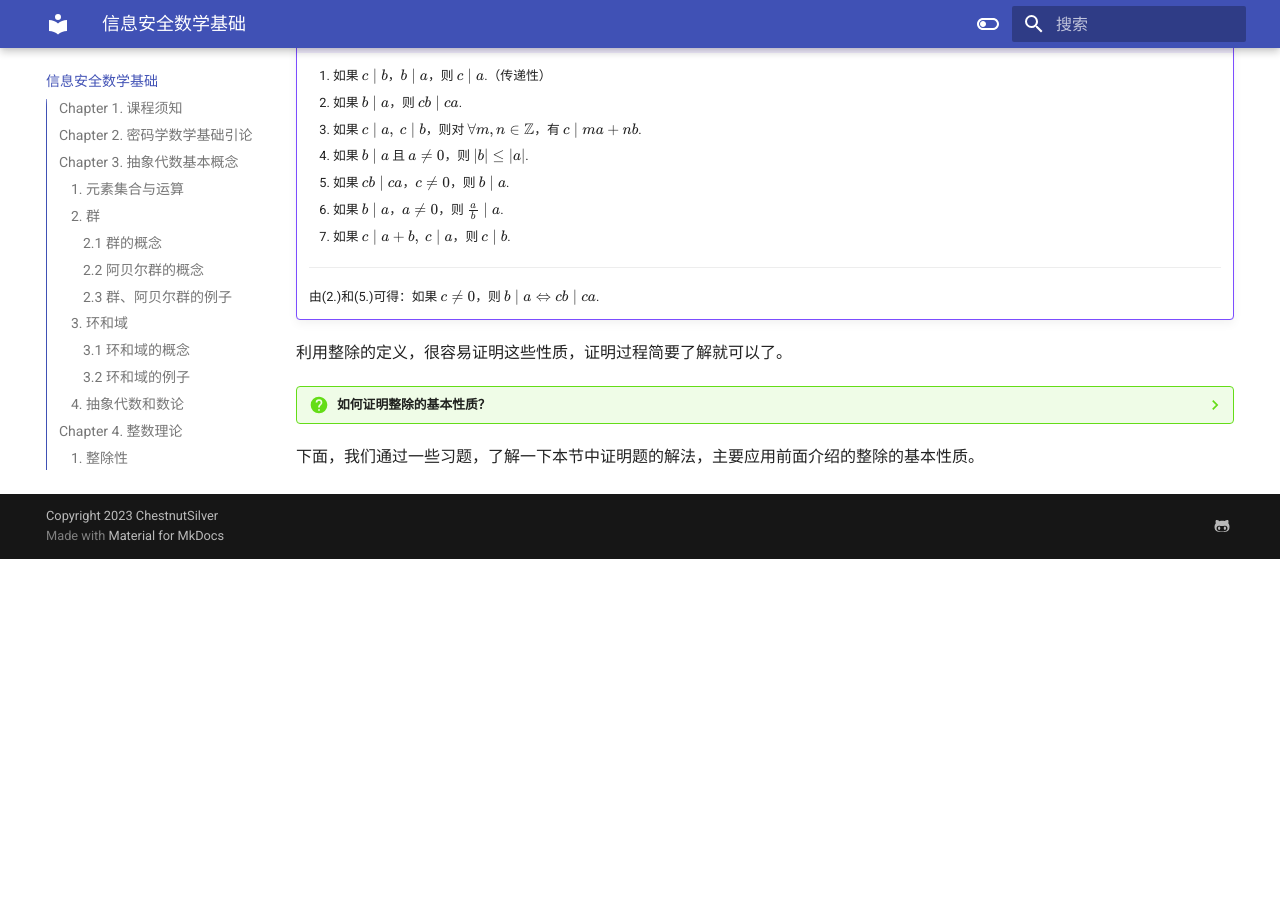
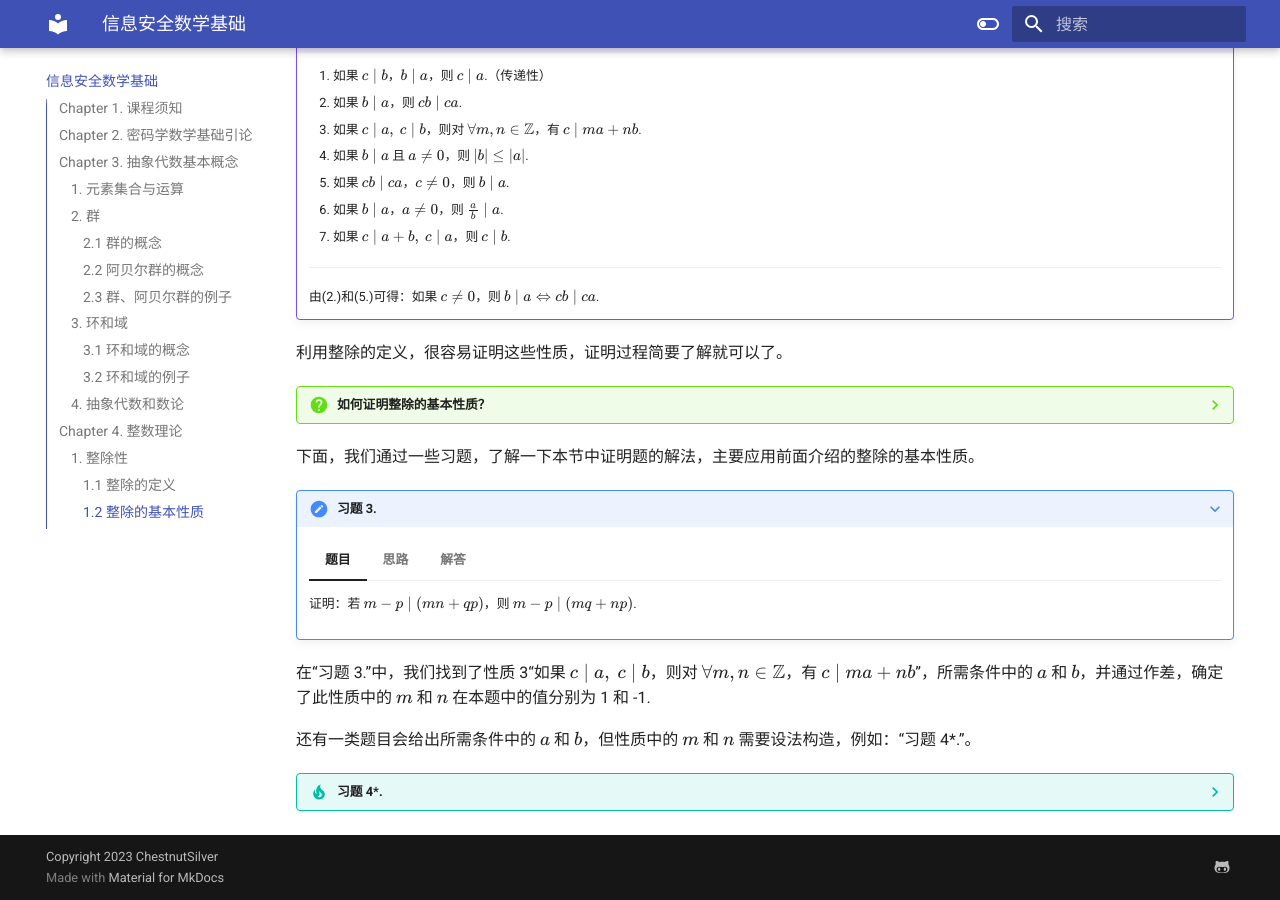
Before and after one commit to ChestnutSilver/TJIS-My-Helloworld, an MkDocs documentation site: the page built from docs/信息安全数学基础.md, in a window 1280 px wide and 900 px high, scrolled down 5776 px. Built offline with MkDocs 1.6.1 and Material for MkDocs 9.7.7, drawn with Linux system fonts in a browser that asks for light colours; before the commit the page ends 6335 px from its top, so only the background shows below that.

Commit message:
Update 信息安全数学基础.md

```diff
--- a/docs/信息安全数学基础.md
+++ b/docs/信息安全数学基础.md
@@ -555,3 +555,67 @@
         $\therefore c\mid b$
 
 下面，我们通过一些习题，了解一下本节中证明题的解法，主要应用前面介绍的整除的基本性质。
+
+???+ note "习题 3."
+
+    === "题目"
+
+        证明：若 $m-p\mid (mn+qp)$，则 $m-p\mid (mq+np)$.
+
+    === "思路"
+
+        在这类“给定了一部分整除条件，要证明一个整除结论”的题目中，**性质 3** 的应用是常见的。
+
+        性质 3：如果 $c\mid a,\ c\mid b$，则对 $\forall m,n\in\Bbb Z$，有 $c\mid ma+nb$.
+
+        对于这道题目而言，要证明 $m-p\mid (mq+np)$，并且给出了 $m-p\mid (mn+qp)$ 这个条件，问题的关键就转化为：**找到 $m-p$ 的另一个倍数**。
+
+        观察 $mn+qp$ 和 $mq+np$，容易发现**二者作差**可以得到另一个倍数，从而问题得解。
+
+    === "解答"
+
+        证明：
+
+        $(mn+qp)-(mq+np)=mn-mq+qp-np=m(n-q)-p(n-q)=(m-p)(n-q)$
+
+        要证：$m-p\mid (mq+np)$
+
+        只需证：$m-p\mid (mn+qp)-(m-p)(n-q)$
+
+        又由：$m-p\mid (mn+qp)$，$m-p\mid (m-p)(n-q)$
+
+        $\therefore m-p\mid (mn+qp)-(m-p)(n-q)$（性质 3）
+
+        即：$m-p\mid (mq+np)$
+
+        证毕。
+
+在“习题 3.”中，我们找到了性质 3“如果 $c\mid a,\ c\mid b$，则对 $\forall m,n\in\Bbb Z$，有 $c\mid ma+nb$”，所需条件中的 $a$ 和 $b$，并通过作差，确定了此性质中的 $m$ 和 $n$ 在本题中的值分别为 1 和 -1.
+
+还有一类题目会给出所需条件中的 $a$ 和 $b$，但性质中的 $m$ 和 $n$ 需要设法构造，例如：“习题 4\*.”。
+
+??? tip "习题 4\*."
+
+    === "题目"
+
+        若 $p\mid (10a-b)$ 和 $p\mid (10c-d)$，则 $p\mid (ad-bc)$.
+
+    === "思路"
+
+        看到题目的样式，可以想到使用性质 3；又因为已经给出了 $p$ 的两个倍数，证明的关键转化为：
+
+        找到性质 3“如果 $c\mid a,\ c\mid b$，则对 $\forall m,n\in\Bbb Z$，有 $c\mid \color{red}{m}\color{black}{a+}\color{red}{n}\color{black}{b}$”中的 $m$ 和 $n$ 的值。
+
+        思考一下，$m$ 和 $n$ 是多少的时候，最容易消除 $(10a-b)$ 和 $(10c-d)$ 中数字 10 产生的影响，得到我们需要的 $(ad-bc)$ 呢？
+
+    === "解答"
+
+        证明：
+
+        $ad-bc=(10a-b)\color{red}{c}\color{black}{+(10c-d)}\color{red}{(-a)}$
+
+        又由：$p\mid (10a-b)$，$p\mid (10c-d)$
+
+        可得：$p\mid (ad-bc)$
+
+        证毕。
```
